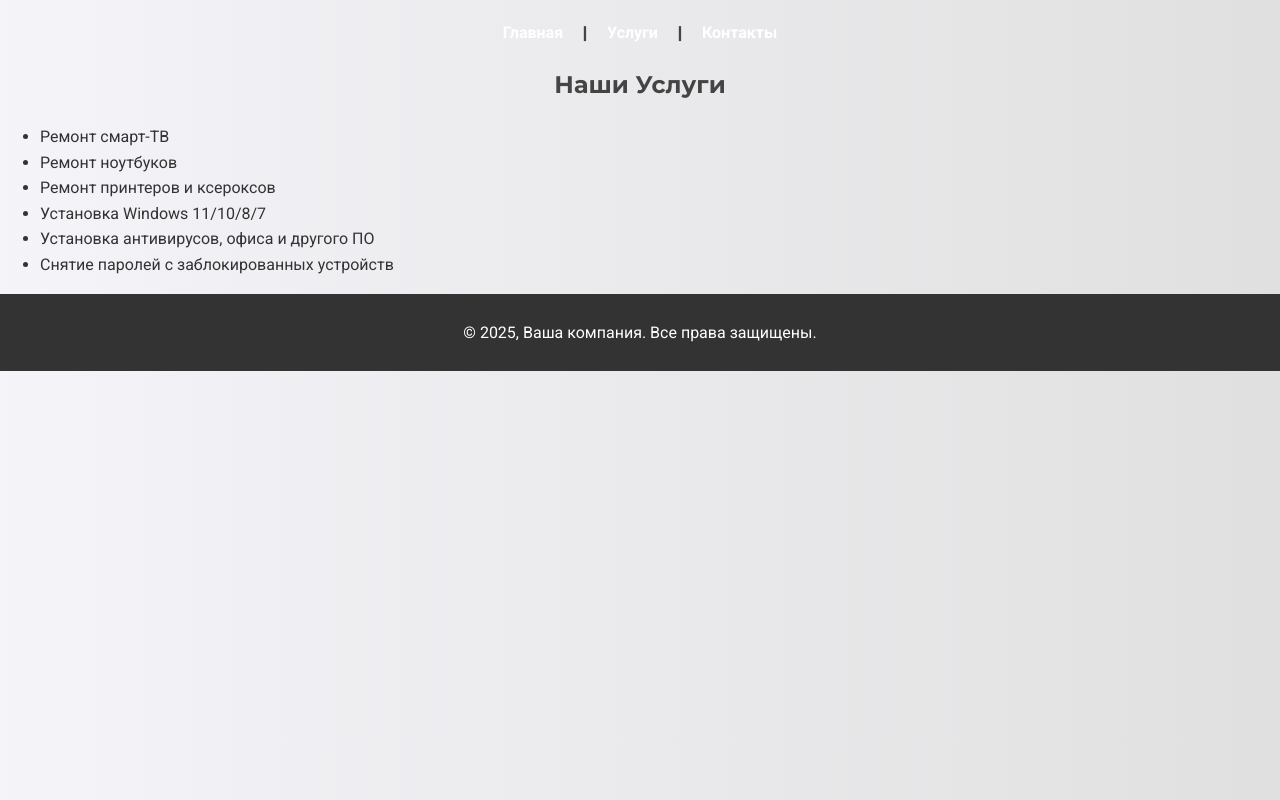
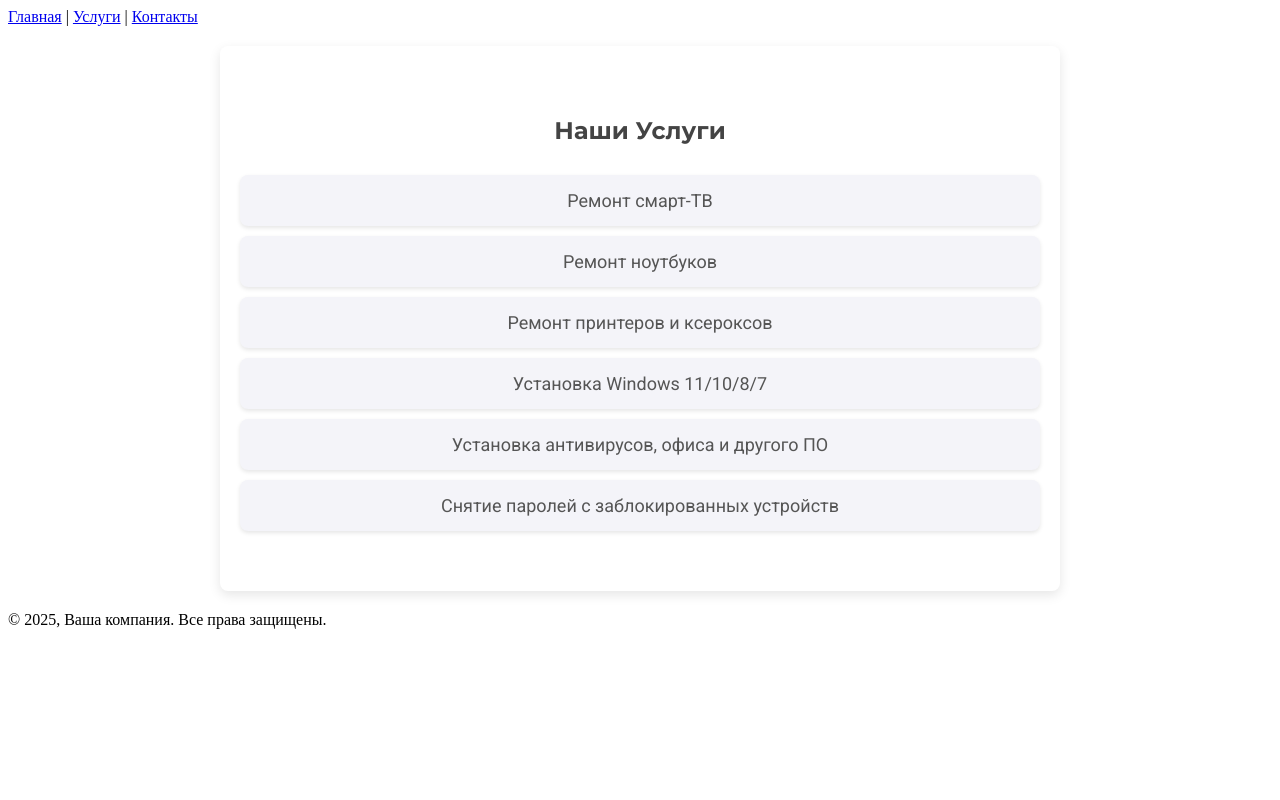
Before and after one commit to LemonRamis/MobiLand, a plain HTML site: page services.html in a window 1280 px wide. Drawn offline with Linux system fonts and the light colour scheme.

Commit message:
Update style.css

```diff
--- a/style.css
+++ b/style.css
@@ -1,26 +1,7 @@
-/* Основной стиль для тела страницы */
-body {
-    font-family: 'Roboto', sans-serif;
-    line-height: 1.6;
-    margin: 0;
-    padding: 0;
-    background: linear-gradient(to right, #f4f4f9, #e0e0e0); /* Мягкий градиент */
-    color: #333;
-}
-
-/* Шрифт для заголовков */
-h1, header {
-    font-family: 'Montserrat', sans-serif;
-    font-weight: 700;
-    color: #444;
+/* Стили для страницы услуг */
+.services-section {
+    padding: 50px 20px;
     text-align: center;
-    margin: 20px 0;
-}
-
-/* Стили для секции приветствия */
-.welcome-section {
-    text-align: center;
-    padding: 50px 20px;
     background-color: #ffffff;
     margin: 20px auto;
     border-radius: 8px;
@@ -28,52 +9,76 @@ h1, header {
     box-shadow: 0 4px 12px rgba(0, 0, 0, 0.1);
 }
 
-.welcome-section p {
+/* Заголовок для услуг */
+.services-section h1 {
+    font-family: 'Montserrat', sans-serif;
+    font-weight: 700;
+    color: #444;
+    margin-bottom: 30px;
+    animation: fadeInUp 1s 0.5s forwards; /* Плавное появление заголовка */
+}
+
+/* Стили для списка услуг */
+.services-list {
+    list-style: none;
+    padding: 0;
+    margin: 0;
+}
+
+.service-item {
+    font-family: 'Roboto', sans-serif;
     font-size: 18px;
     color: #555;
+    background-color: #f4f4f9;
+    padding: 15px;
+    margin: 10px 0;
+    border-radius: 8px;
+    box-shadow: 0 2px 4px rgba(0, 0, 0, 0.1);
+    opacity: 0; /* Начинаем с невидимости */
+    animation: fadeInUp 1s forwards; /* Плавное появление с сдвигом */
 }
 
-/* Стили для кнопки "Связаться с нами" */
-.contact-btn-container {
-    position: fixed;
-    bottom: 20px;
-    right: 20px;
-    z-index: 100;
+/* Анимация для каждого элемента списка */
+@keyframes fadeInUp {
+    from {
+        opacity: 0;
+        transform: translateY(20px); /* Элемент будет сдвигаться снизу */
+    }
+    to {
+        opacity: 1;
+        transform: translateY(0); /* Элемент станет на своем месте */
+    }
 }
 
-.contact-btn {
-    background-color: #28a745; /* Зеленый цвет */
-    color: white;
-    padding: 12px 20px;
-    font-size: 16px;
-    font-family: 'Roboto', sans-serif;
-    border-radius: 50px;
-    text-decoration: none;
-    box-shadow: 0 4px 8px rgba(0, 0, 0, 0.2);
-    transition: background-color 0.3s ease, transform 0.3s ease;
+/* Задержка анимации для каждого элемента списка */
+.service-item:nth-child(1) {
+    animation-delay: 0.2s;
 }
 
-.contact-btn:hover {
-    background-color: #218838;
-    transform: scale(1.1);
+.service-item:nth-child(2) {
+    animation-delay: 0.4s;
 }
 
-/* Стили для навигации */
-nav a {
-    color: #fff;
-    margin: 0 15px;
-    text-decoration: none;
-    font-family: 'Roboto', sans-serif;
+.service-item:nth-child(3) {
+    animation-delay: 0.6s;
 }
 
-nav a:hover {
-    text-decoration: underline;
+.service-item:nth-child(4) {
+    animation-delay: 0.8s;
 }
 
-/* Стили для футера */
-footer {
-    text-align: center;
-    padding: 10px;
-    background-color: #333;
+.service-item:nth-child(5) {
+    animation-delay: 1s;
+}
+
+.service-item:nth-child(6) {
+    animation-delay: 1.2s;
+}
+
+/* Плавный переход при наведении на элементы */
+.service-item:hover {
+    background-color: #28a745; /* Зеленый цвет при наведении */
     color: white;
+    transform: scale(1.05); /* Элемент немного увеличивается */
+    transition: all 0.3s ease;
 }
```
